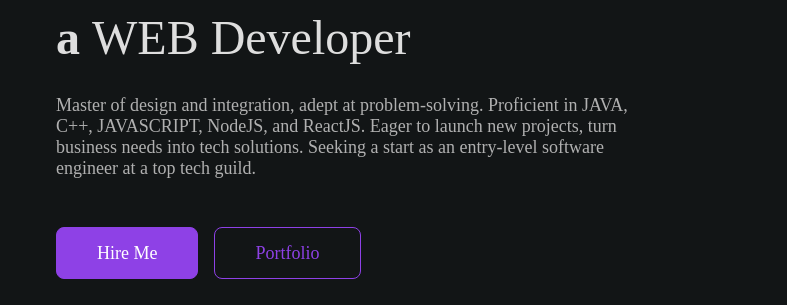
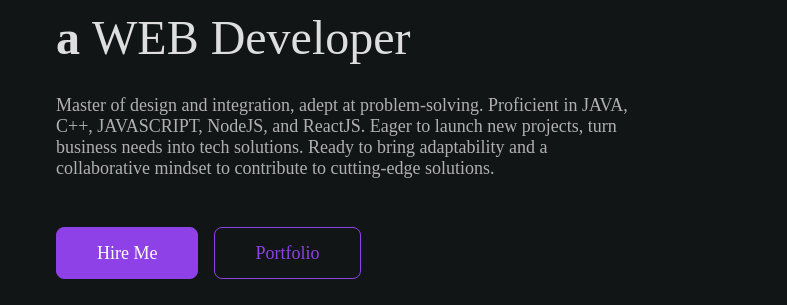
Before and after one commit to SwarupDeb/My-PortFolio, a plain HTML site: page index.html in a window 1280 px wide. Shown: the part 228-533 px from the top of the page, 0-787 px from the left. Drawn offline with Linux system fonts and the light colour scheme.

Commit message:
Update index.html

```diff
--- a/index.html
+++ b/index.html
@@ -102,7 +102,7 @@
             <span>I'm</span> Swarup <br />
             a <span class="text__change"></span>
           </h1>
-          <p class="home__description">Master of design and integration, adept at problem-solving. Proficient in JAVA, C++, JAVASCRIPT, NodeJS, and ReactJS. Eager to launch new projects, turn business needs into tech solutions. Seeking a start as an entry-level software engineer at a top tech guild.</p>
+          <p class="home__description">Master of design and integration, adept at problem-solving. Proficient in JAVA, C++, JAVASCRIPT, NodeJS, and ReactJS. Eager to launch new projects, turn business needs into tech solutions. Ready to bring adaptability and a collaborative mindset to contribute to cutting-edge solutions.</p>
 
           <div class="home__btns">
             <a href="#contact" class="btn">Hire Me</a>
```
